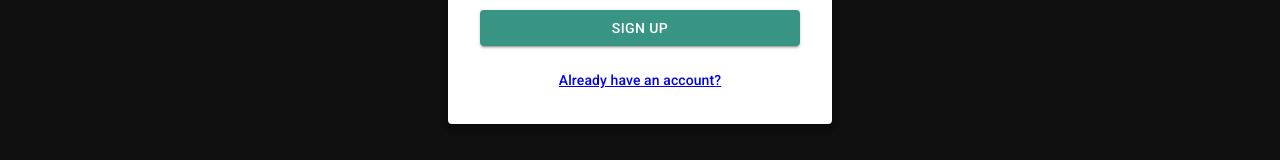
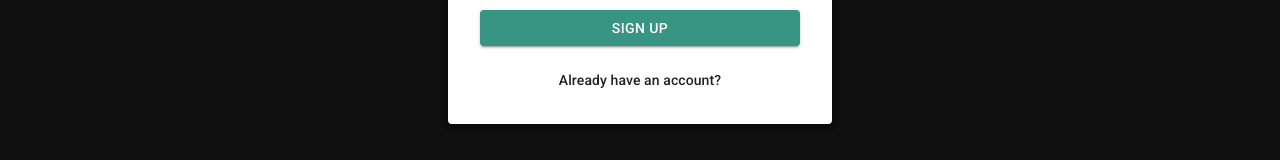
Before and after one commit to demolaemrick/course-registration-system, a React (Create React App) app in the folder client/: page /register in a window 1280 px wide. Shown: the part 612-772 px from the top of the page. Built offline with nearby package versions, Linux system fonts and the light colour scheme; no server answers.

Commit message:
Update component

```diff
--- a/client/src/components/pages/SignUp.tsx
+++ b/client/src/components/pages/SignUp.tsx
@@ -156,9 +156,15 @@ const SignUp = () => {
         >
           Sign Up
         </Button>
-        <Link to="/login">
-          <Typography variant="subtitle2">Already have an account?</Typography>
-        </Link>
+        <Typography
+          color="inherit"
+          sx={{ textDecoration: "none" }}
+          component={Link}
+          to="/login"
+          variant="subtitle2"
+        >
+          Already have an account?
+        </Typography>
       </Paper>
     </Box>
   );
```
